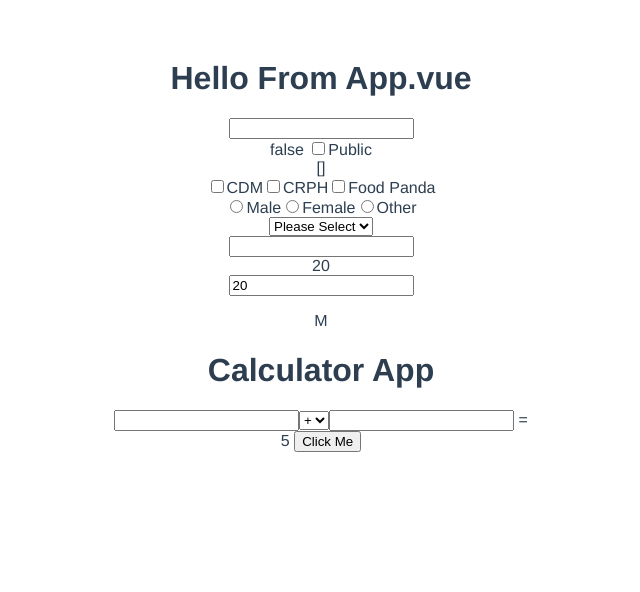
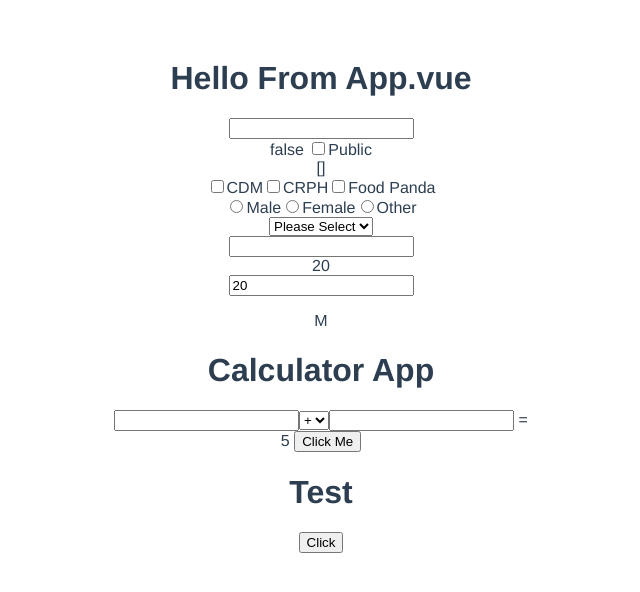
Before and after one commit to NightCoderMMCoder/Vue3-CLI, a Vue app: page / in a window 1280 px wide. Shown: the top 592 px of the page, without its empty margins (319-959 px from the left). Built offline with nearby package versions, Linux system fonts and the light colour scheme.

Commit message:
6-LifeCycleHook

```diff
--- a/src/App.vue
+++ b/src/App.vue
@@ -70,12 +70,18 @@
     </div>
     {{ numberPlus }}
     <button v-on:click="this.numberPlus = Math.random()">Click Me</button>
+    <Test v-if="showTestCom"></Test>
+    <button v-on:click="showTestCom = false">Click</button>
   </div>
 </template>
 
 <script>
+import Test from "./components/Test";
 export default {
   name: "App",
+  components: {
+    Test,
+  },
   data() {
     return {
       text: "",
@@ -110,6 +116,7 @@ export default {
       showText: false,
       count: 100,
       number: 4,
+      showTestCom: true,
     };
   },
   computed: {
@@ -136,6 +143,25 @@ export default {
       },
     },
   },
+  beforeCreate() {
+    console.log("beforeCreate");
+  },
+  created() {
+    console.log(this.publicPost);
+    console.log("created");
+  },
+  beforeMount() {
+    console.log("beforeMount");
+  },
+  mounted() {
+    console.log("mounted");
+  },
+  beforeUpdate() {
+    console.log("beforeUpdate");
+  },
+  updated() {
+    console.log("updated");
+  },
 };
 </script>
 
--- /dev/null
+++ b/src/components/Test.vue
@@ -0,0 +1,16 @@
+<template>
+  <h1>Test</h1>
+</template>
+
+<script>
+export default {
+  beforeUnmount() {
+    console.log("beforeDestroy");
+  },
+  unmounted() {
+    console.log("destroyed");
+  },
+};
+</script>
+
+<style></style>
```
